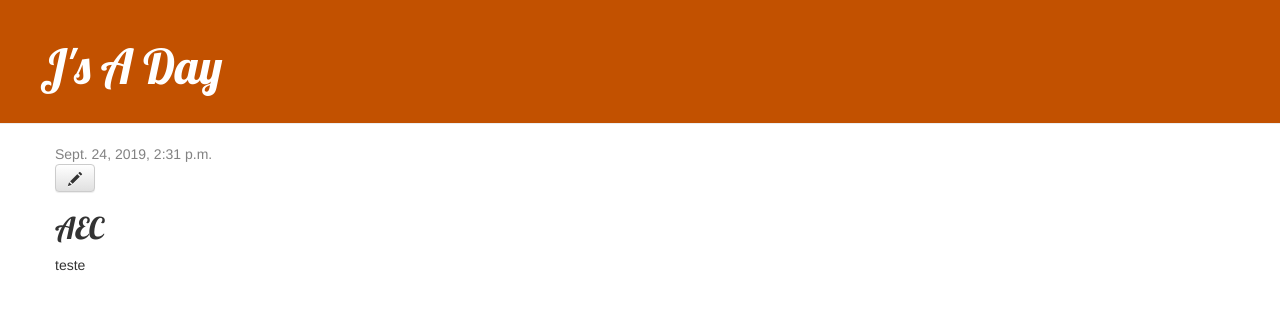
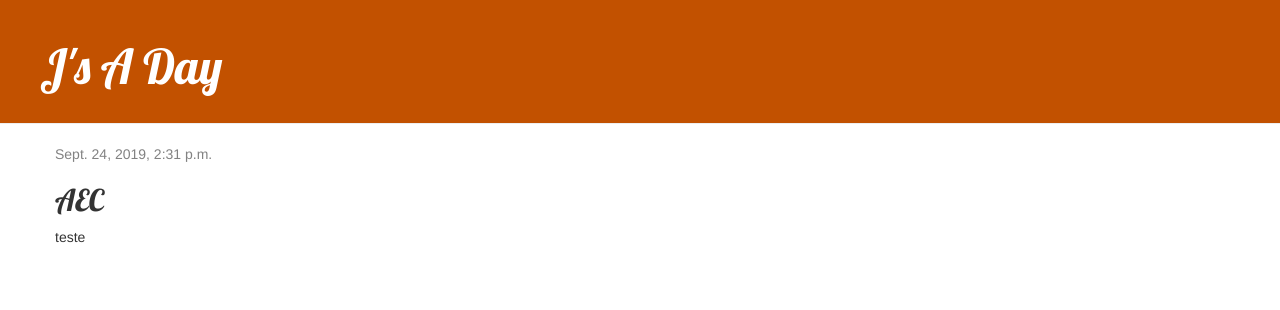
Before and after one commit to gabrielbroitman/djaysaday, a Django app: page /atividade/1/ in a window 1280 px wide. Shown: the top 310 px of the page. Run offline with Django 3.2, Linux system fonts and the light colour scheme; data comes from the database, SQL or seed files in the repository; some libraries are stand-ins or nearby versions.

Commit message:
Django girls tutorial terminado

```diff
--- a/jsadayapp/templates/atividade/detalhe_atividade.html
+++ b/jsadayapp/templates/atividade/detalhe_atividade.html
@@ -7,7 +7,10 @@
         {{ atividade.data_criacao }}
     </div>
     {% endif %}
-        <a class="btn btn-default" href="{% url 'edicao_atividade' pk=atividade.pk %}"><span class="glyphicon glyphicon-pencil"></span></a>
+    {% if user.is_authenticated %}
+    <a class="btn btn-default" href="{% url 'edicao_atividade' pk=atividade.pk %}"><span
+            class="glyphicon glyphicon-pencil"></span></a>
+    {% endif %}
     <h2>{{ atividade.nome }}</h2>
     <p>{{ atividade.descricao|linebreaksbr }}</p>
 </div>
```
Lines whose indentation alone changed are shown as unchanged.
